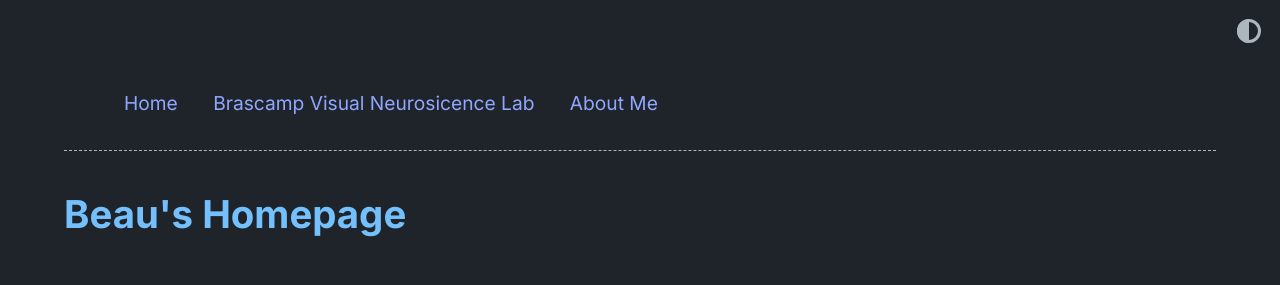
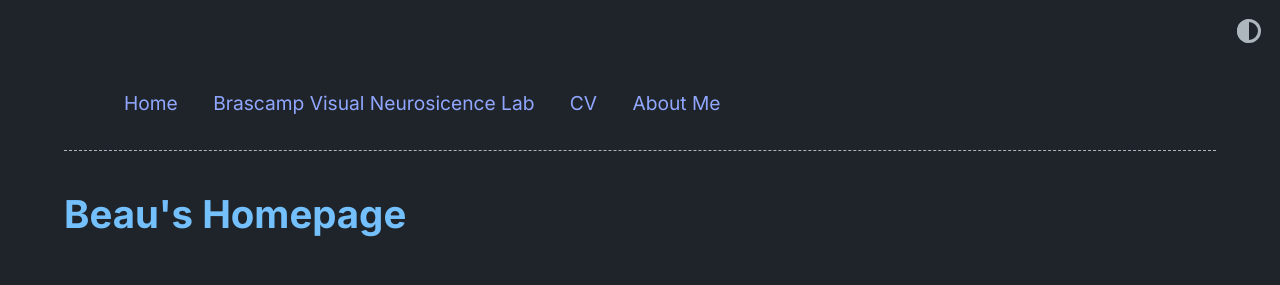
Before and after one commit to Bobicheng-Zhang/Bobicheng-Zhang.github.io, a Jekyll site: the page built from index.md, in a window 1280 px wide and 900 px high. Shown: the top 285 px of the window. Built offline with Jekyll 4.4.1, drawn with Linux system fonts in a browser that asks for light colours.

Commit message:
added a link to cv

```diff
--- a/_data/home.yml
+++ b/_data/home.yml
@@ -4,6 +4,9 @@ navbar_entries:
 
   - title: Brascamp Visual Neurosicence Lab
     url: http://psychology.psy.msu.edu/brascamplab/
+
+  - title: CV
+    url: /assets/documents/cv.pdf
 
   - title: About Me
     url: /about
```
Also changed, not shown: 1 other file.
